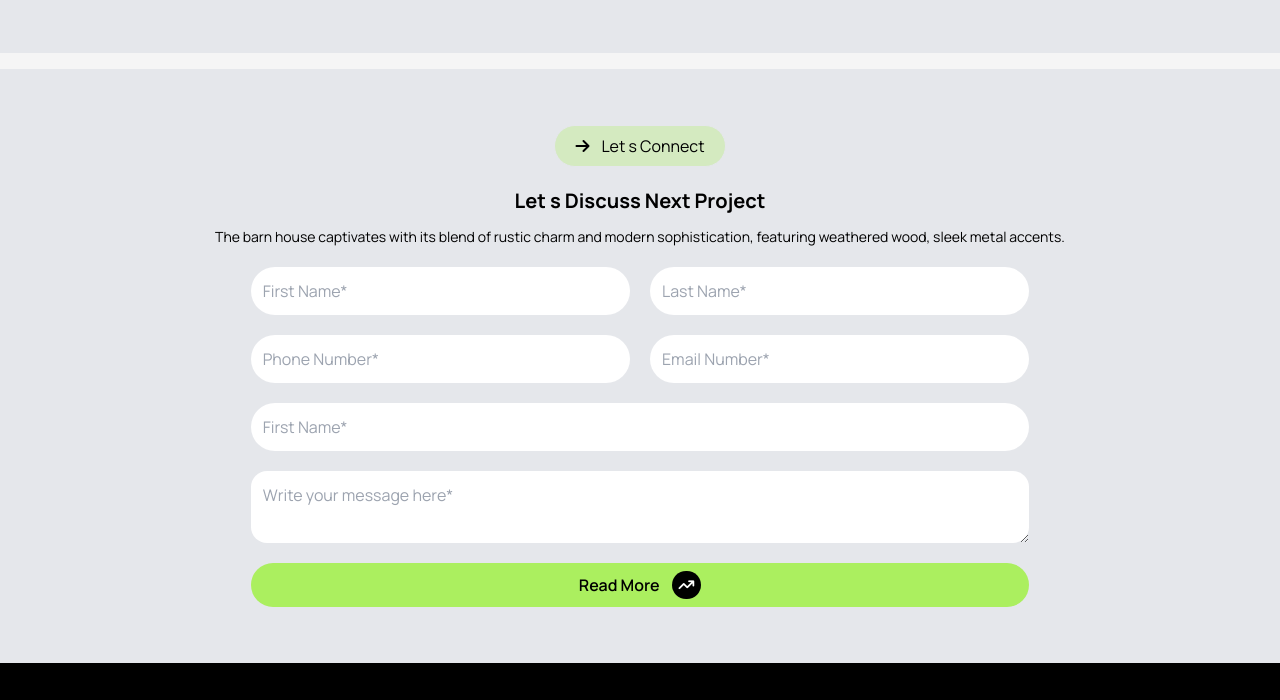
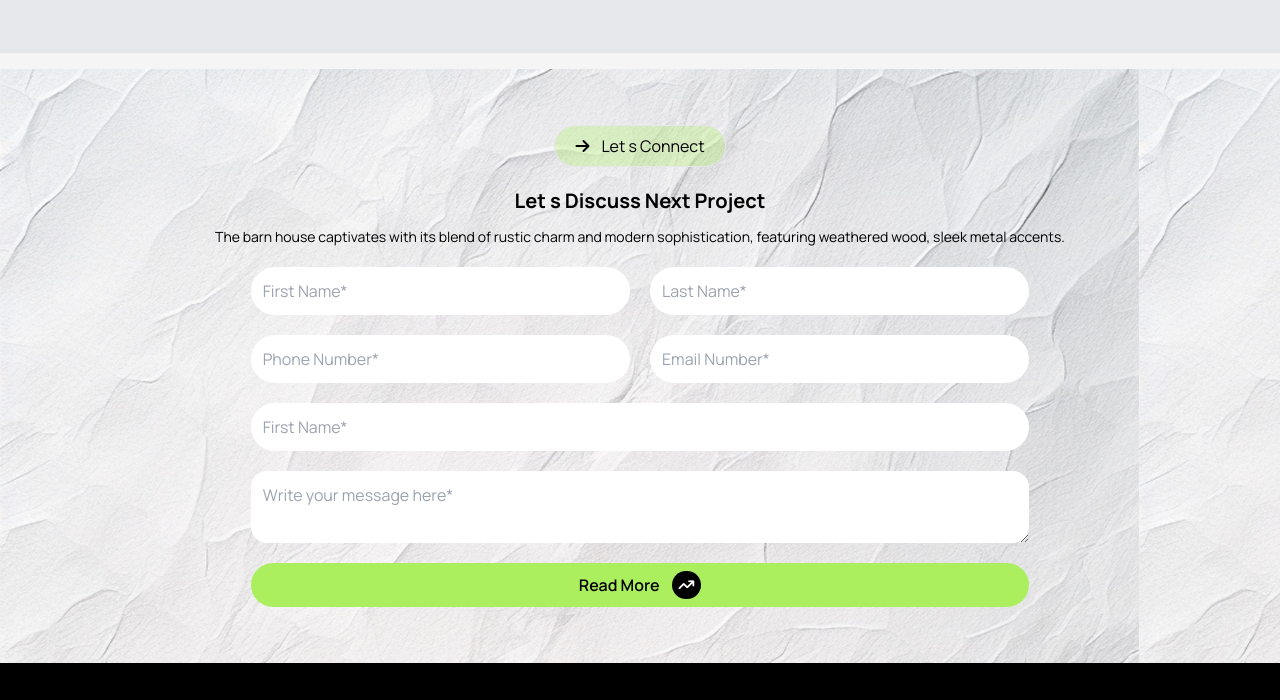
Before and after one commit to Tarikuzzaman12/Assignment-3, a plain HTML site: page index.html in a window 1280 px wide. Shown: the part 3488-4188 px from the top of the page. Drawn offline with nearby package versions, Linux system fonts and the light colour scheme.

Commit message:
add final commit

```diff
--- a/index.html
+++ b/index.html
@@ -12,11 +12,13 @@
 <link rel="preconnect" href="https://fonts.gstatic.com" crossorigin>
 <link href="https://fonts.googleapis.com/css2?family=Manrope:wght@200..800&display=swap" rel="stylesheet">
 <style>
+
     .font-family{
         font-family: "Manrope", sans-serif;
 
     }
 </style>
+<link rel="stylesheet" href="styles.css">
     <title>Rinterio</title>
 </head>
 
@@ -432,7 +434,7 @@
         </section>
 
         <!-- section discuss -->
-        <section class="p-5 md:px-14 md:py-14 flex flex-col gap-5 bg-gray-200">
+        <section class="p-5 md:px-14 md:py-14 flex flex-col gap-5 image">
             <button
                 class="flex gap-3 items-center justify-center border rounded-full py-2 px-5 bg-opacity-30 bg-[#ABEF5F] text-center mx-auto">
                 <i class="fa-solid fa-arrow-right"></i>
--- /dev/null
+++ b/styles.css
@@ -0,0 +1,4 @@
+.image{
+    background-image: url(images/bg.jpg);
+
+}
```
Also changed, not shown: 1 other file.
